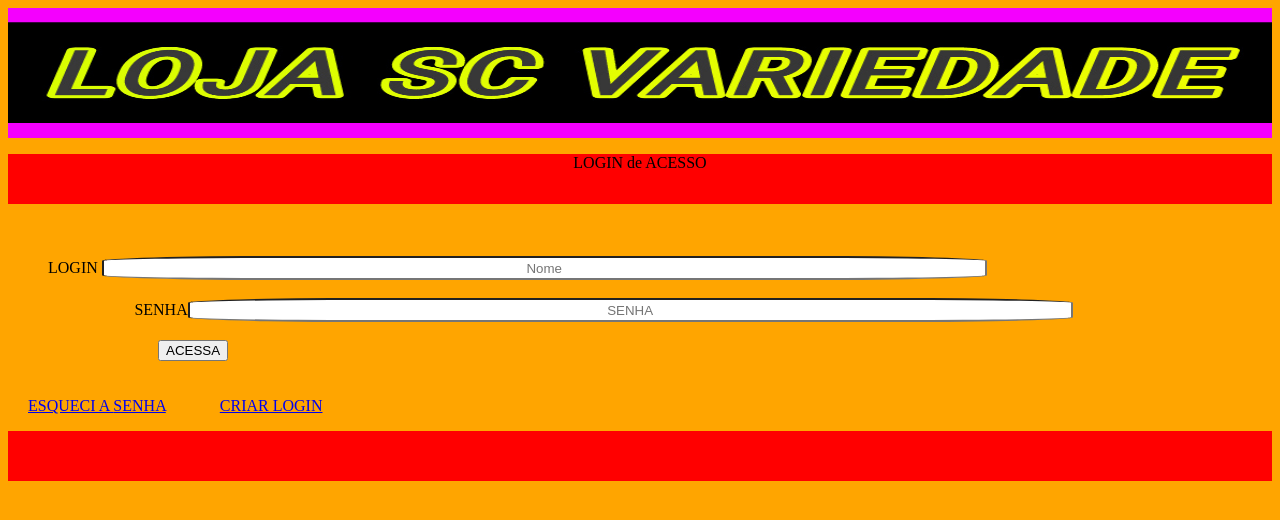
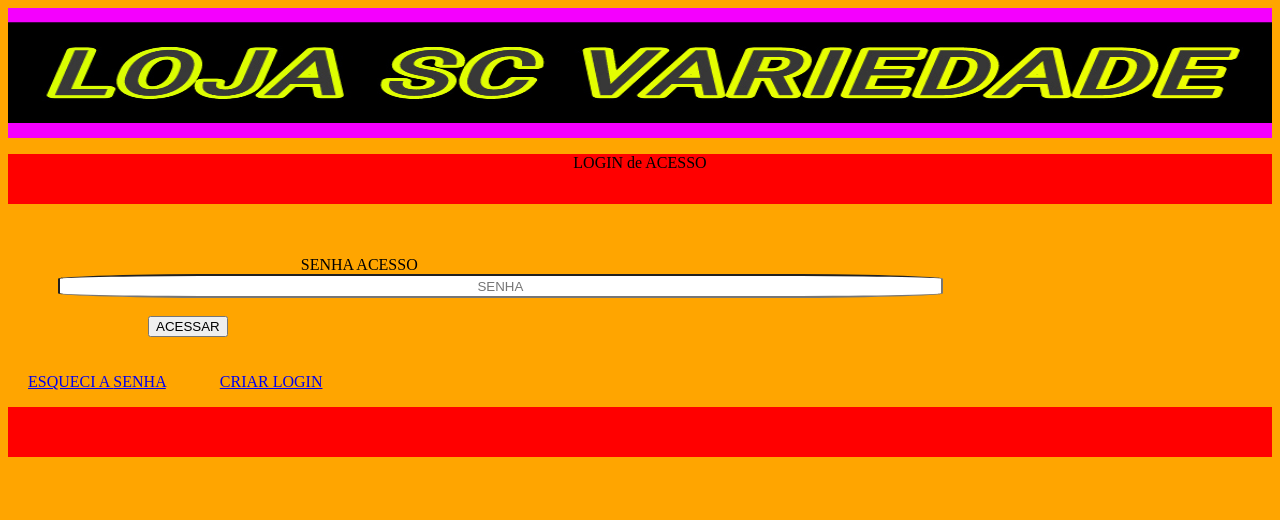
Before and after one commit to Lojasc/Loja, a plain HTML site: page index.html in a window 1280 px wide. Drawn offline with Linux system fonts and the light colour scheme.

Commit message:
Update index.html

```diff
--- a/index.html
+++ b/index.html
@@ -39,9 +39,8 @@ alert("Senha correta, entrando no sistema...");
 
 
 
-LOGIN <input class="nome"type="text" size="18" name="NOME"required placeholder="Nome"><br>
-<br>
- <h>SENHA<input class="nom"type="password" id="password" size="18" name="SENHA"value=""required placeholder="SENHA">
+
+     <h>SENHA ACESSO<input class="nom"type="password" id="password" size="18" name="SENHA"value=""required placeholder="SENHA">
 
  <br>
 
@@ -52,7 +51,7 @@ LOGIN <input class="nome"type="text" size="18" name="NOME"required placeholder="
  select="button alt">LOJA</button>
 
 <br>
- <button class="acess" type="button"onclick="mostra('minhaDiv')">ACESSA</button>
+ <button class="acess" type="button"onclick="mostra('minhaDiv')">ACESSAR</button>
 
 
 <br>
@@ -80,7 +79,7 @@ body {
 
 }
 .acess {
-    margin-left:150px;
+    margin-left:140px;
 }
 
 p {
@@ -90,7 +89,7 @@ p {
     height:50px;
 }
 h {
-    margin-left:10%;
+    margin-left:20%;
 }
 input {
     heigth:
@@ -128,7 +127,7 @@ a {
        heigth:30%;
 }
 .nom {
-
+    margin-left:50px;
     border-radius:20%;
     text-align:center;
     height:24px;
```
